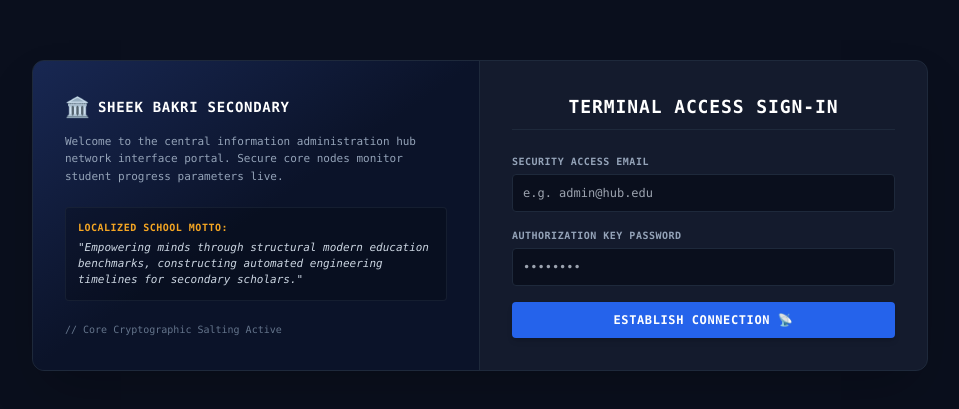
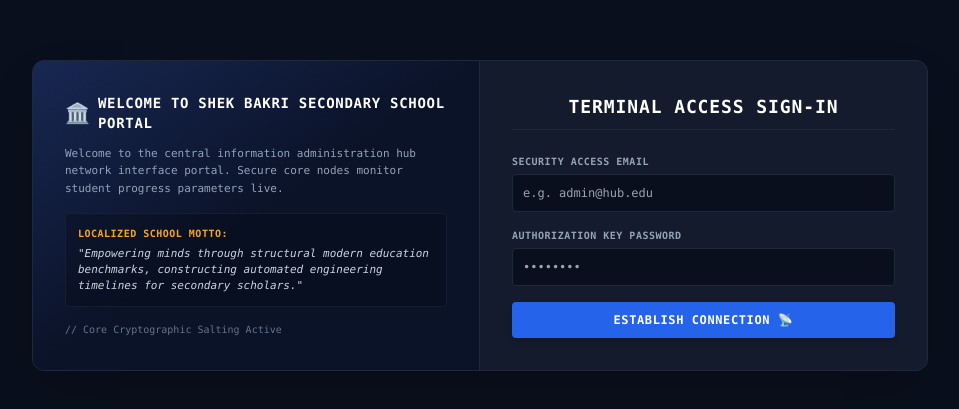
Before and after one commit to shekbakri98-cell/smart-school-system-portal, a Next.js app: page /login in a window 1280 px wide. Shown: the part 185-594 px from the top of the page, without its empty margins (160-1119 px from the left). Built offline with nearby package versions, Linux system fonts and the light colour scheme.

Commit message:
Update page.js

```diff
--- a/src/app/login/page.js
+++ b/src/app/login/page.js
@@ -46,7 +46,7 @@ export default function LoginPage() {
           <div>
             <div className="flex items-center gap-2 mb-2">
               <span className="text-xl">🏛️</span>
-              <span className="text-white font-black tracking-wider uppercase text-sm">Sheek Bakri Secondary</span>
+              <span className="text-white font-black tracking-wider uppercase text-sm">Welcome To Shek Bakri Secondary School Portal</span>
             </div>
             <p className="text-slate-400 leading-relaxed text-[11px] pt-1">
               Welcome to the central information administration hub network interface portal. Secure core nodes monitor student progress parameters live.
```
